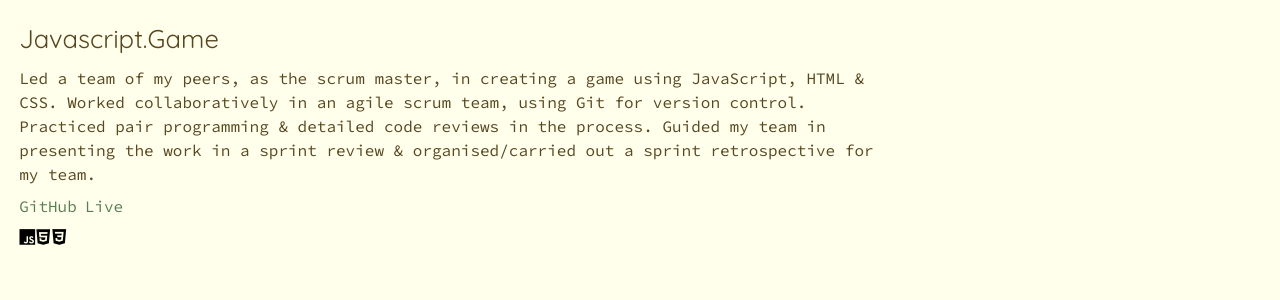
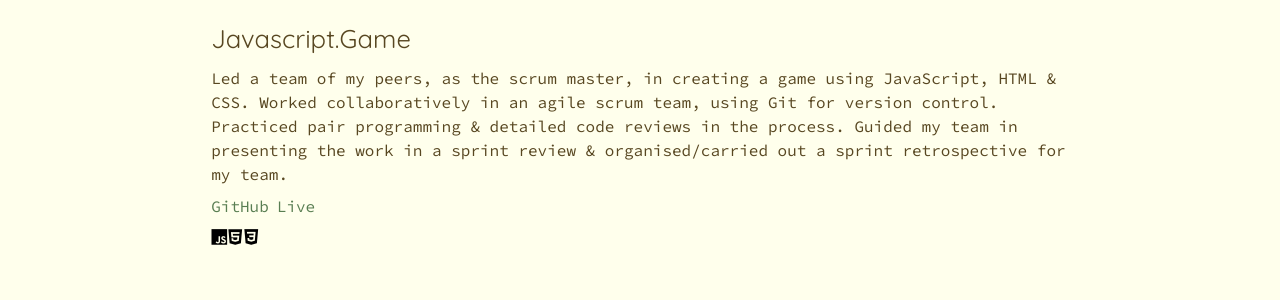
Before and after one commit to MattW-R/portfolio-2, a SvelteKit app: page / in a window 1280 px wide. Shown: the top 300 px of the page. Built offline with nearby package versions, Linux system fonts and the light colour scheme.

Commit message:
added flexbox container to project panels in page

```diff
--- a/src/routes/+page.svelte
+++ b/src/routes/+page.svelte
@@ -4,7 +4,9 @@
 </script>
 
 <main>
-    {#each Projects as project}
-        <ProjectPanel data={project} />
-    {/each}
+    <div class="flex flex-col justify-start items-center gap-inter">
+        {#each Projects as project}
+            <ProjectPanel data={project} />
+        {/each}
+    </div>
 </main>
```
